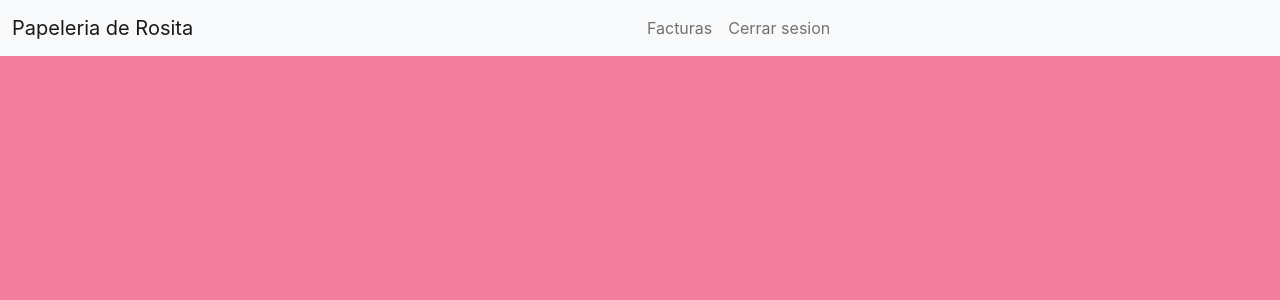
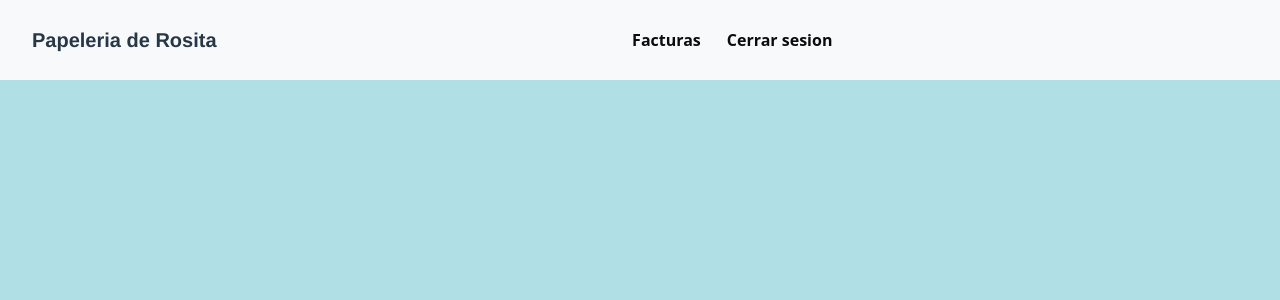
Before and after one commit to blake074/CASPRRosita, a Django app: page /MenuPrincipal in a window 1280 px wide. Shown: the top 300 px of the page. Run offline with Django 3.2, Linux system fonts and the light colour scheme; a user stored in the database is signed in; data comes from the database, SQL or seed files in the repository.

Commit message:
Update menuPrincipal.css

```diff
--- a/CASPRRosita-main/PapeleriaDeRosita/Papeleria/static/menuPrincipal.css
+++ b/CASPRRosita-main/PapeleriaDeRosita/Papeleria/static/menuPrincipal.css
@@ -1,10 +1,33 @@
 body {
-  font-family: -apple-system, BlinkMacSystemFont, sans-serif;
-  margin: 0;
-  padding: 0;
-  background-color: #f37d9c;
+    background-color: #B0E0E6;
+  }
+
+.nav{
+    background-color: #FFD1DC;
 }
 
-.container-fluid{
+  .navbar {
+    background-color: #0c0c0c;
+    padding: 20px;
+    position: relative;
+    z-index: 1;
+  }
 
-}
+  .navbar-brand {
+    color: #283747 !important;
+    font-weight: bold;
+    text-decoration: none;
+    margin-right: 10px;
+    font-family: 'Franklin Gothic Medium', 'Arial Narrow', Arial, sans-serif;
+ }
+
+  .navbar a {
+    color: #0c0c0c;
+    font-weight: bold;
+    text-decoration: none;
+    margin-right: 10px;
+  }
+
+  .navbar a:hover {
+    color: #f30303;
+  }
```
